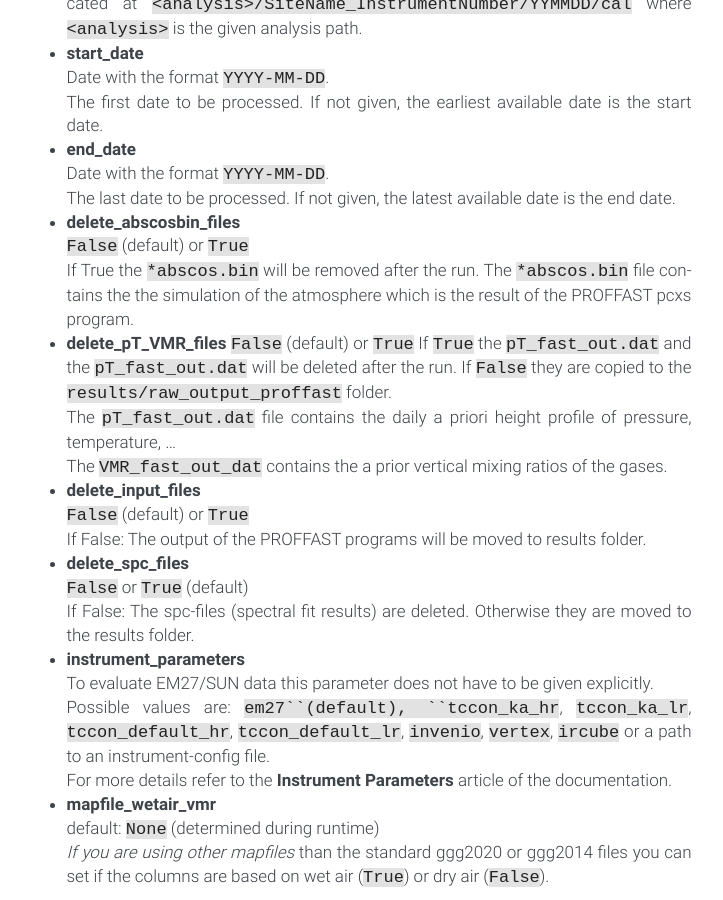
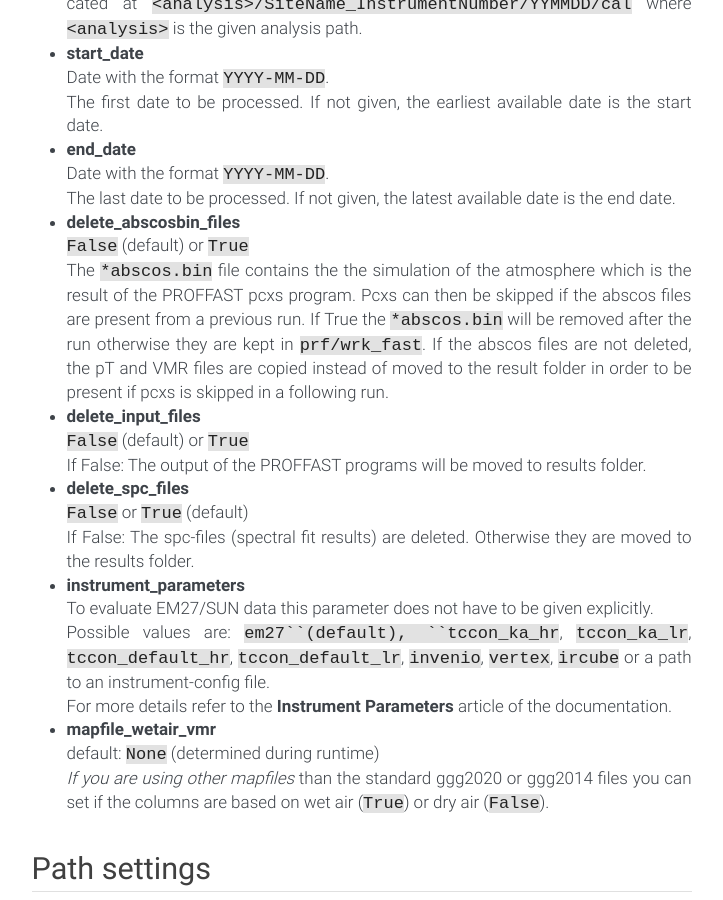
Before and after one commit to coccon/proffastpylot, a Sphinx documentation site: the page built from docs/2-1_all_input_parameters.md, in a window 1280 px wide and 900 px high, scrolled down 1070 px. Shown: the whole window, without its empty margins (250-973 px from the left). Built offline with Sphinx 7.4.7, drawn with Linux system fonts in a browser that asks for light colours.

Commit message:
deprecated input parameter removed from docs

```diff
--- a/docs/2-1_all_input_parameters.md
+++ b/docs/2-1_all_input_parameters.md
@@ -48,17 +48,13 @@ In this file all parameters are given and explained.
   The last date to be processed. If not given, the latest available date is the end date.
 - **delete_abscosbin_files**
   `False` (default) or `True`
-  If True the `*abscos.bin` will be removed after the run.
   The `*abscos.bin` file contains the the simulation of the
   atmosphere which is the result of the PROFFAST pcxs program.
-- **delete_pT_VMR_files**
-  `False` (default) or `True`
-  If `True` the `pT_fast_out.dat` and the `pT_fast_out.dat` will be deleted
-  after the run. If `False` they are copied to the `results/raw_output_proffast` folder.
-  The `pT_fast_out.dat` file contains the daily a priori
-  height profile of pressure, temperature, ...
-  The `VMR_fast_out_dat` contains the a prior vertical
-  mixing ratios of the gases.
+  Pcxs can then be skipped if the abscos files are present from a previous run.
+  If True the `*abscos.bin` will be removed after the run
+  otherwise they are kept in `prf/wrk_fast`.
+  If the abscos files are not deleted, the pT and VMR files are copied instead of moved to the result
+  folder in order to be present if pcxs is skipped in a following run.
 - **delete_input_files**
   `False` (default) or `True`
   If False: The output of the PROFFAST programs will be moved to results folder.
```
